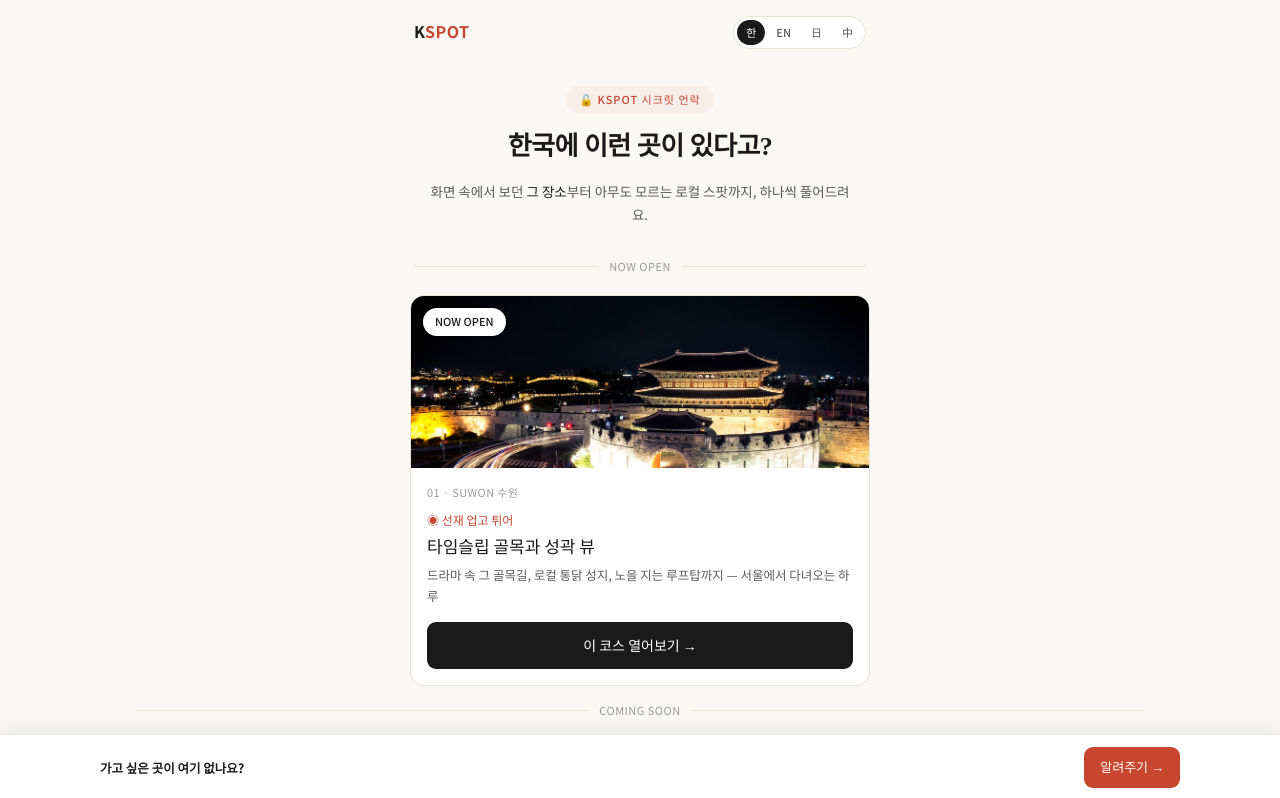
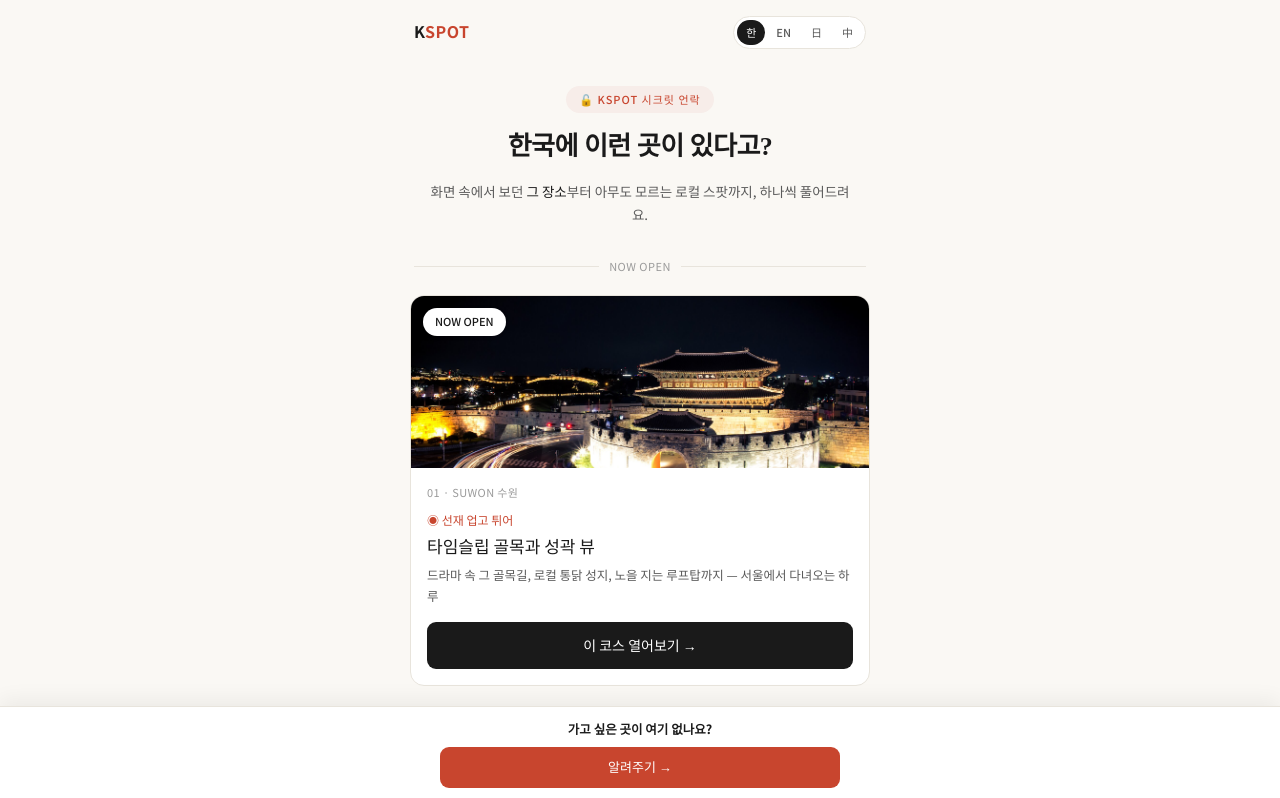
Before and after one commit to pdu05121-star/KSPOT_Tour_Page, a React (Vite) app: page /tour in a window 1280 px wide. Shown: the top 798 px of the page. Built offline with nearby package versions, Linux system fonts and the light colour scheme; a web font is replaced by a local one.

Commit message:
라우터 페이지 하단 고정바 좌우분리 → 중앙정렬로 복원
- SuwonTour.tsx 고정바 패턴(텍스트 위, 버튼 아래 중앙정렬)과 통일
- 텍스트 왼쪽/버튼 오른쪽 분리 배치가 어색하다는 피드백 반영

```diff
--- a/src/styles/router.css
+++ b/src/styles/router.css
@@ -102,11 +102,12 @@
 }
 .router-sticky-cta-inner{
   max-width:1080px;margin:0 auto;
-  display:flex;align-items:center;justify-content:space-between;gap:14px;
+  display:flex;flex-direction:column;align-items:center;gap:8px;
 }
-.router-sticky-cta .msg{font-size:12.5px;font-weight:500;color:var(--ink-soft);min-width:0}
+.router-sticky-cta .msg{font-size:12.5px;font-weight:500;color:var(--ink-soft);text-align:center}
 .router-sticky-cta .msg b{color:var(--ink);font-weight:700}
 .router-sticky-cta a{
-  flex-shrink:0;background:var(--accent);color:#fff;text-decoration:none;
-  font-size:13px;font-weight:500;padding:10px 16px;border-radius:9px;white-space:nowrap;
+  background:var(--accent);color:#fff;text-decoration:none;
+  font-size:13px;font-weight:500;padding:10px 24px;border-radius:9px;white-space:nowrap;
+  width:100%;max-width:400px;text-align:center;
 }
```
